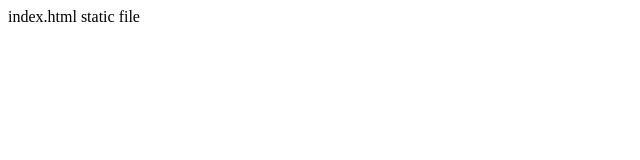
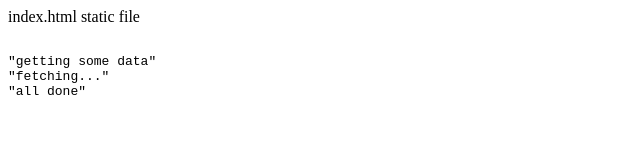
Before and after one commit to motocarota/node-express-heroku-test, a website: page public/index.html in a window 1280 px wide. Shown: the whole page, without its empty margins (0-640 px from the left). Drawn offline with Linux system fonts and the light colour scheme; no server answers.

Commit message:
update index with fetch

```diff
--- a/public/index.html
+++ b/public/index.html
@@ -1 +1,22 @@
 index.html static file
+<pre id="out"></pre>
+
+<script>
+
+  function print (arg) {
+    const el = document.getElementById('out')
+    const str = JSON.stringify(arg, 0, 2);
+    el.innerHTML += '\n'+ str
+  }
+
+  function get() {
+    print('fetching...')
+    fetch('./api/users')
+      .then(res => res.json())
+      .then(json => print(json))
+  }
+
+  print('getting some data')
+  get()
+  print('all done')
+</script>
```
